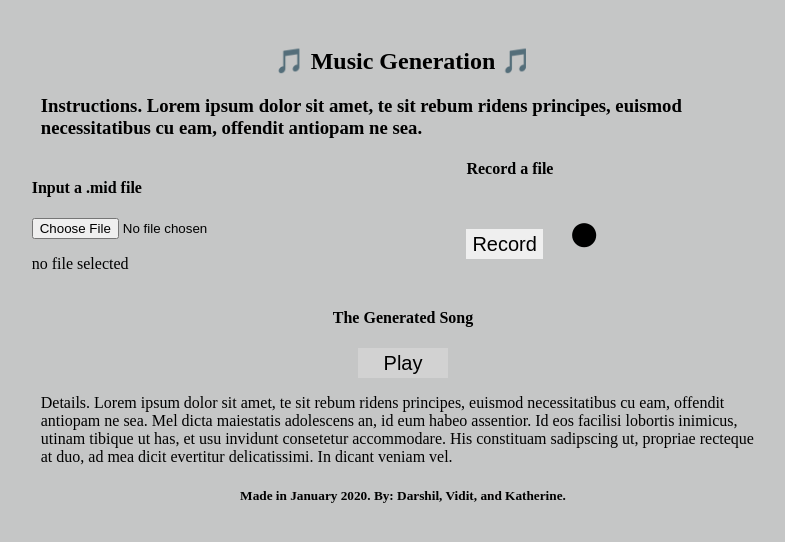
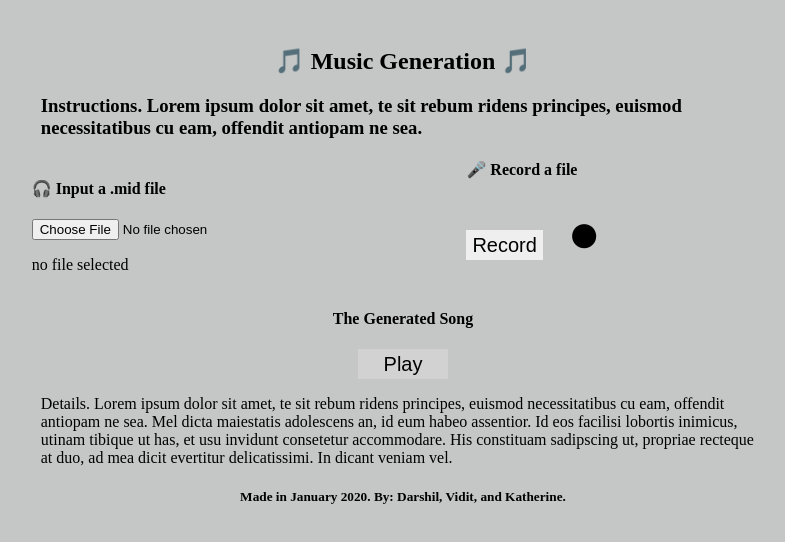
Before and after one commit to darshil-kaneria/BoilerMake2020, a plain HTML site: page web/Main.html in a window 1280 px wide. Shown: the whole page, without its empty margins (237-1022 px from the left). Drawn offline with Linux system fonts and the light colour scheme; a script that the page names is missing.

Commit message:
Update Main.html

```diff
--- a/web/Main.html
+++ b/web/Main.html
@@ -15,12 +15,12 @@
   <body>
     <h3>Instructions. Lorem ipsum dolor sit amet, te sit rebum ridens principes, euismod necessitatibus cu eam, offendit antiopam ne sea.</h3>
     <div class="fileInput">
-      <h4>Input a .mid file</h4>
+      <h4>&#127911; Input a .mid file</h4>
       <input type=file id=file onchange='fromFile()'>
       <p id=log>no file selected</p>
     </div>
     <div class="record">
-      <h4>Record a file</h4>
+      <h4>&#127908; Record a file</h4>
       <button id=record name="recording" onclick='recordStop()'>Record</button>
       <span class="dot"></span>
     </div>
```
